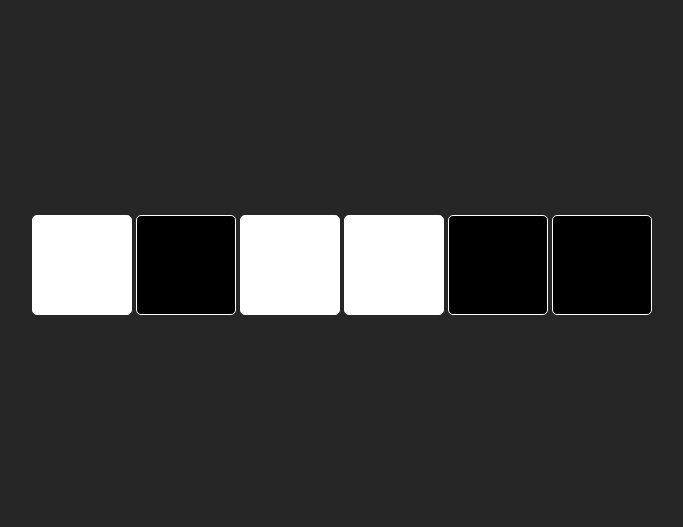
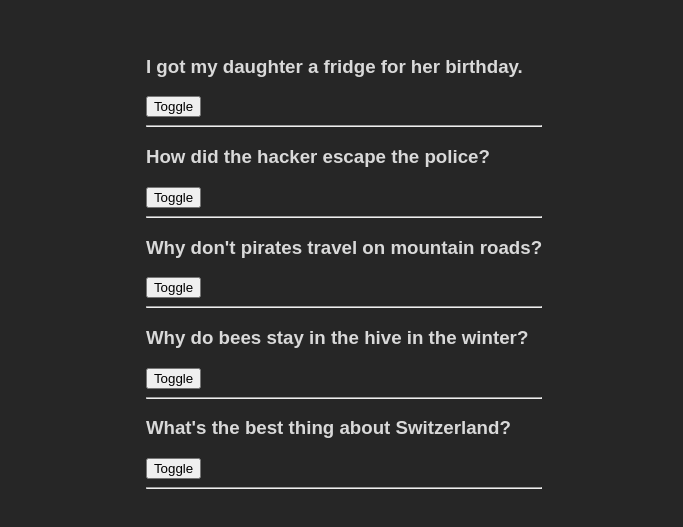
Before and after one commit to ayobanwo/demoproject, a React (Create React App) app: page / in a window 1280 px wide. Shown: the part 133-660 px from the top of the page, without its empty margins (296-979 px from the left). Built offline with nearby package versions, Linux system fonts and the light colour scheme.

Commit message:
new commit

```diff
--- a/src/App.js
+++ b/src/App.js
@@ -1,6 +1,7 @@
 import Box from './Box/Box';
 import Counter from './Counter/Counter';
 import JohnState from './JohnState/JohnState';
+import JokeApp from './JokeApp/JokeApp';
 import MemeGen from './MemeGen/MemeGen';
 
 function App() {
@@ -8,7 +9,8 @@ function App() {
 		// <MemeGen />
 		// <Counter />
 		// <JohnState />
-		<Box />
+		// <Box />
+		<JokeApp />
 	);
 }
 
--- /dev/null
+++ b/src/JokeApp/Joke.jsx
@@ -0,0 +1,23 @@
+import React, {useState} from "react"
+
+export default function Joke(props) {
+    /**
+     * Challenge:
+     * - Create state `isShown` (boolean, default to `false`)
+     * - Add a button that toggles the value back and forth
+     */
+    const [isShown, setIsShown] = useState(false)
+
+    function toggle() {
+        setIsShown( prevState => !prevState)
+    }
+
+    return (
+        <div>
+            {props.setup && <h3>{props.setup}</h3>}
+            { isShown && <p> {props.punchline}</p> }
+            <button onClick={toggle}>Toggle</button>
+            <hr />
+        </div>
+    )
+}
--- /dev/null
+++ b/src/JokeApp/JokeApp.jsx
@@ -0,0 +1,22 @@
+import React from "react"
+import Joke from "./Joke"
+import jokesData from "./jokesData"
+
+export default function JokeApp() {
+
+
+    const jokeElements = jokesData.map(joke => {
+        return (
+            <Joke
+                key={joke.id}
+                setup={joke.setup}
+                punchline={joke.punchline}
+            />
+        )
+    })
+    return (
+        <div>
+            {jokeElements}
+        </div>
+    )
+}
--- /dev/null
+++ b/src/JokeApp/jokesData.js
@@ -0,0 +1,28 @@
+const jokesData = [
+    {
+        id: 1,
+        setup: "I got my daughter a fridge for her birthday.",
+        punchline: "I can't wait to see her face light up when she opens it."
+    },
+    {
+        id: 2,
+        setup: "How did the hacker escape the police?",
+        punchline: "He just ransomware!"
+    },
+    {
+        id: 3,
+        setup: "Why don't pirates travel on mountain roads?",
+        punchline: "Scurvy."
+    },
+    {
+        id: 4,
+        setup: "Why do bees stay in the hive in the winter?",
+        punchline: "Swarm."
+    },
+    {
+        id: 5,
+        setup: "What's the best thing about Switzerland?",
+        punchline: "I don't know, but the flag is a big plus!"
+    }
+]
+export default jokesData
```
